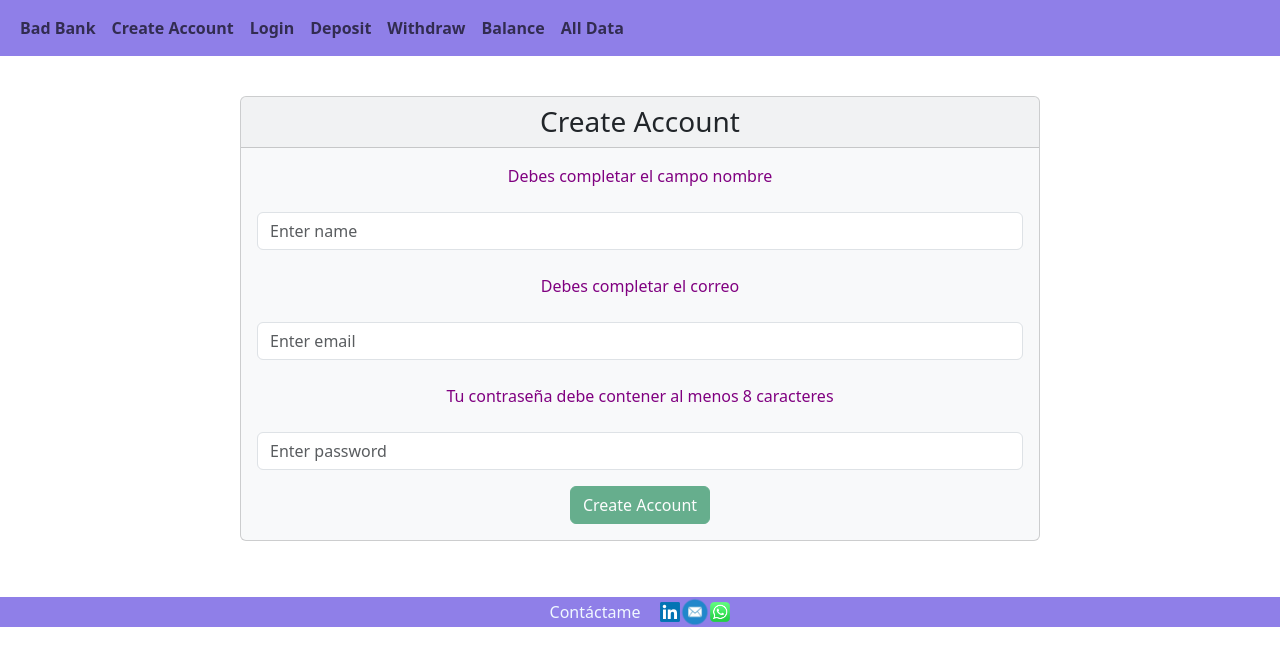
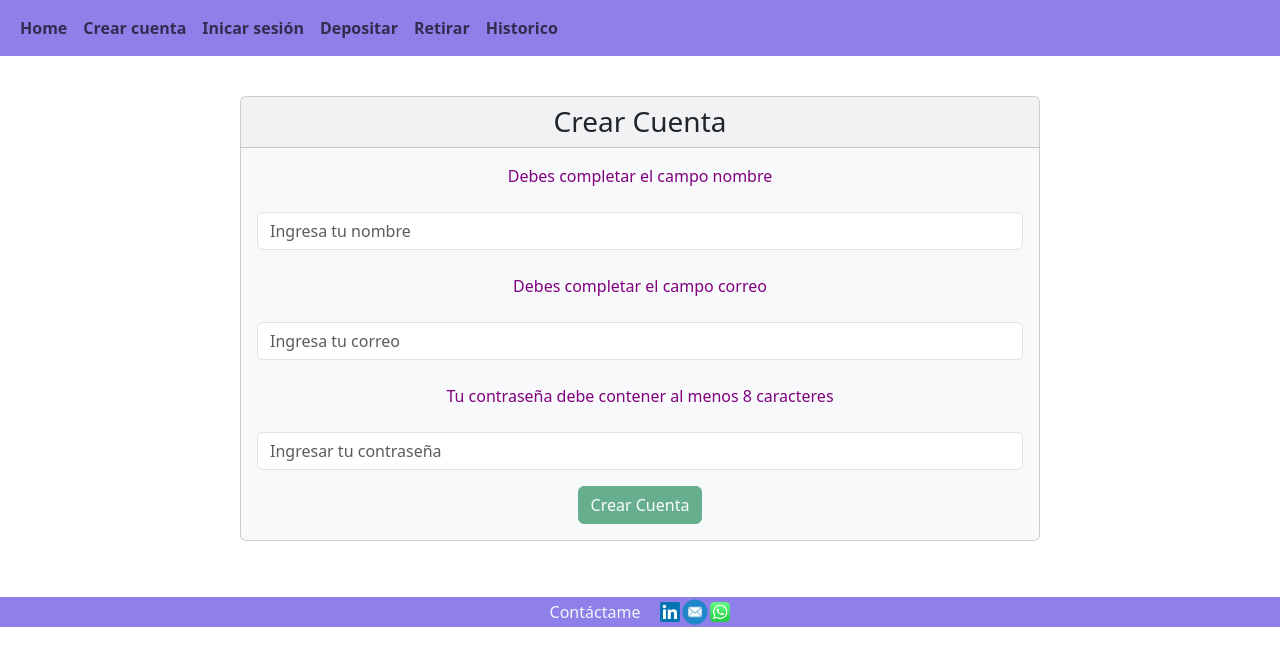
Before and after one commit to siegfriedLearn/BadBank, a React (Vite) app: page /BadBank/createaccount in a window 1280 px wide. Shown: the top 666 px of the page. Built offline with nearby package versions, Linux system fonts and the light colour scheme.

Commit message:
Cambio de todas las opciones a español

```diff
--- a/src/components/Balance.jsx
+++ b/src/components/Balance.jsx
@@ -11,12 +11,12 @@ export const Balance = ({user}) => {
       bgcolor="light"
       txtcolor="color"
       header="Balance"
-      title="This is your account balance"
+      title="Este es el balance de tu cuenta"
       text="Info"
       body={
         <>
-          {user && <p>Name: {user.name}</p>}
-          {user && <p>Balance: {user.balance}</p>}
+          {user && <p>Nombre: {user.name}</p>}
+          {user && <p>Balance: ${user.balance}</p>}
         </>
       }
     />
--- a/src/components/Nav.jsx
+++ b/src/components/Nav.jsx
@@ -37,49 +37,49 @@ export const Nav = () => {
               // aria-current="page"
               to={"/BadBank/"}
             >
-              Bad Bank
+              Home
             </Link>
             <Link
               className="nav-link"
               aria-current="page"
               to={"/BadBank/createaccount"}
             >
-              Create Account
+              Crear cuenta
             </Link>
             <Link
               className="nav-link"
               aria-current="page"
               to={"/BadBank/login"}
             >
-              Login
+              Inicar sesión
             </Link>
             <Link
               className="nav-link"
               aria-current="page"
               to={"/BadBank/deposit"}
             >
-              Deposit
+              Depositar
             </Link>
             <Link
               className="nav-link"
               aria-current="page"
               to={"/BadBank/withdraw"}
             >
-              Withdraw
+              Retirar
             </Link>
-            <Link
+            {/* <Link
               className="nav-link"
               aria-current="page"
               to={"/BadBank/balance"}
             >
               Balance
-            </Link>
+            </Link> */}
             <Link
               className="nav-link"
               aria-current="page"
               to={"/BadBank/alldata"}
             >
-              All Data
+              Historico
             </Link>
           </div>
 
--- a/src/pages/CreateAccount.jsx
+++ b/src/pages/CreateAccount.jsx
@@ -47,42 +47,42 @@ export const CreateAccount = () => {
     <Card
       bgcolor="light"
       txtcolor="color"
-      header="Create Account"
+      header="Crear Cuenta"
       status={status}
       body={
         show ? (
           <form onSubmit={handleCreate}>
-            { name ? <>Name</> :<div style={{color:"purple"}}>Debes completar el campo nombre</div>}
+            { name ? <>Nombre</> :<div style={{color:"purple"}}>Debes completar el campo nombre</div>}
             <br />
             <input
               type="text"
               className="form-control"
               id="name"
-              placeholder="Enter name"
+              placeholder="Ingresa tu nombre"
               value={name}
               onChange={(e) => setName(e.currentTarget.value)}
               required
             />
             <br />
-            { email ? <>Email</> :<div style={{color:"purple"}}>Debes completar el correo</div>}
+            { email ? <>Correo</> :<div style={{color:"purple"}}>Debes completar el campo correo</div>}
             <br />
             <input
               type="email"
               className="form-control"
               id="email"
-              placeholder="Enter email"
+              placeholder="Ingresa tu correo"
               value={email}
               onChange={(e) => setEmail(e.currentTarget.value)}
               required
             />
             <br />
-            { password.length > 7 ? <>Password</> :<div style={{color:"purple"}}>Tu contraseña debe contener al menos 8 caracteres</div>}
+            { password.length > 7 ? <>Contraseña</> :<div style={{color:"purple"}}>Tu contraseña debe contener al menos 8 caracteres</div>}
             <br />
             <input
               type="password"
               className="form-control"
               id="password"
-              placeholder="Enter password"
+              placeholder="Ingresar tu contraseña"
               value={password}
               onChange={(e) => setPassword(e.currentTarget.value)}
               required
@@ -93,15 +93,15 @@ export const CreateAccount = () => {
               //onClick={handleCreate}
               disabled = {name == "" || email == "" || password.length < 8}
             >
-              Create Account
+              Crear Cuenta
             </button>
             <br />
           </form>
         ) : (
           <>
-            <h5>Success</h5>
+            <h5>Exitoso</h5>
             <button type="submit" className="btn btn-primary" onClick={clearForm}>
-              Add another account
+              Agregar otra cuenta
             </button>
           </>
         )
--- a/src/pages/Deposit.jsx
+++ b/src/pages/Deposit.jsx
@@ -58,18 +58,18 @@ export const Deposit = () => {
     <Card
       bgcolor="light"
       txtcolor="color"
-      header="Deposit"
+      header="Deposito"
       status={status}
       body={
         show ? (
           <>
-            Deposit
+            Deposito
             <br />
             <input
               type="number"
               className="form-control"
               id="deposit"
-              placeholder="Enter deposit"
+              placeholder="Ingresa el valor que deseas depositar"
               value={deposit}
               onChange={(e) => setDeposit(e.currentTarget.value)}
               required
@@ -80,15 +80,15 @@ export const Deposit = () => {
               onClick={handleCreate}
               disabled = {deposit == ""}
             >
-              Deposit
+              Deposito
             </button>
             <br />
           </>
         ) : (
           <>
-            <h5>Success</h5>
+            <h5>Deposito exitoso</h5>
             <button type="submit" className="btn btn-primary" onClick={clearForm}>
-              Add more
+              Agregar más
             </button>
           </>
         )
--- a/src/pages/Login.jsx
+++ b/src/pages/Login.jsx
@@ -69,7 +69,7 @@ export const Login = () => {
             user ? (
               <form onSubmit={(event)=>handleLogin(event)}>
                 {email ? (
-                  <>Email</>
+                  <>Correo</>
                 ) : (
                   <div style={{ color: "purple" }}>
                     Debes completar el correo
@@ -80,14 +80,14 @@ export const Login = () => {
                   type="email"
                   className="form-control"
                   id="email"
-                  placeholder="Enter email"
+                  placeholder="Ingresa el correo"
                   value={email}
                   onChange={(e) => setEmail(e.currentTarget.value)}
                   required
                 />
                 <br />
                 {password.length > 7 ? (
-                  <>Password</>
+                  <>Contraseña</>
                 ) : (
                   <div style={{ color: "purple" }}>
                     Tu contraseña debe contener al menos 8 caracteres
@@ -98,7 +98,7 @@ export const Login = () => {
                   type="password"
                   className="form-control"
                   id="password"
-                  placeholder="Enter password"
+                  placeholder="Ingresa la contraseña password"
                   value={password}
                   onChange={(e) => setPassword(e.currentTarget.value)}
                   required
@@ -109,13 +109,13 @@ export const Login = () => {
                   //onClick={handleLogin}
                   disabled={ email == "" || password.length < 8}
                 >
-                  Login
+                  Ingresar
                 </button>
                 <br />
               </form>
             ) : (
               <>
-                <h5>No se ha creado ningún usuario, por favor registrate antes de hacer login</h5>
+                <h5>No se ha creado ningún usuario, por favor registrate antes de iniciar sesión</h5>
               </>
             )
           }
@@ -126,7 +126,7 @@ export const Login = () => {
           txtcolor="color"
           header="Login"
           status={status}
-          body={<><p>Login Ok</p><p>Puedes acceder a cualquiera de nuestras funcionalidades</p></>}
+          body={<><p>Ingreso correcto</p><p>Puedes acceder a cualquiera de nuestras funcionalidades</p></>}
         />
       )}
     </>
--- a/src/pages/Withdraw.jsx
+++ b/src/pages/Withdraw.jsx
@@ -69,7 +69,7 @@ console.log(login);
     <Card
       bgcolor="light"
       txtcolor="color"
-      header="Retiro"
+      header="Retiros"
       status={status}
       body={
         show ? (
@@ -91,13 +91,13 @@ console.log(login);
               onClick={handleCreate}
               disabled = {retiro == ""}
             >
-              Retiro
+              Retirar
             </button>
             <br />
           </>
         ) : (
           <>
-            <h5>Success</h5>
+            <h5>Retiro exitoso</h5>
             <button type="submit" className="btn btn-primary" onClick={clearForm}>
               Retirar más
             </button>
```
